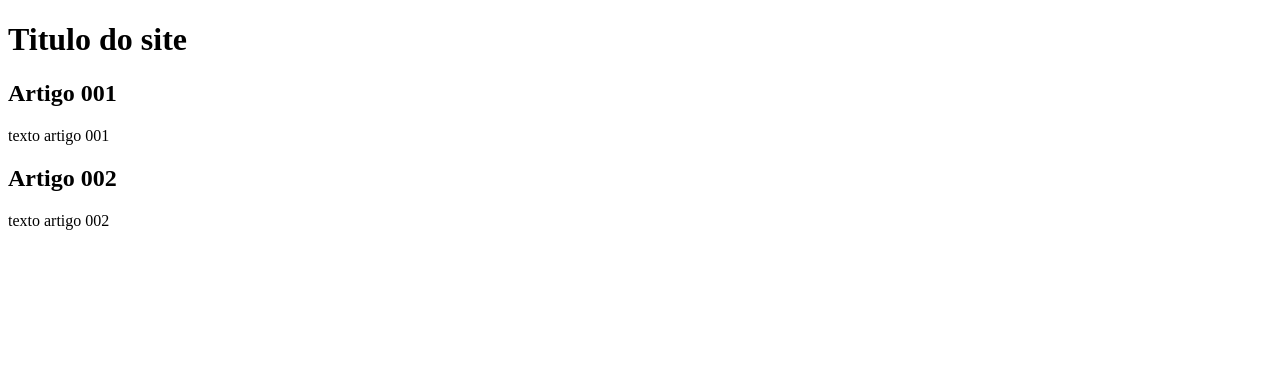
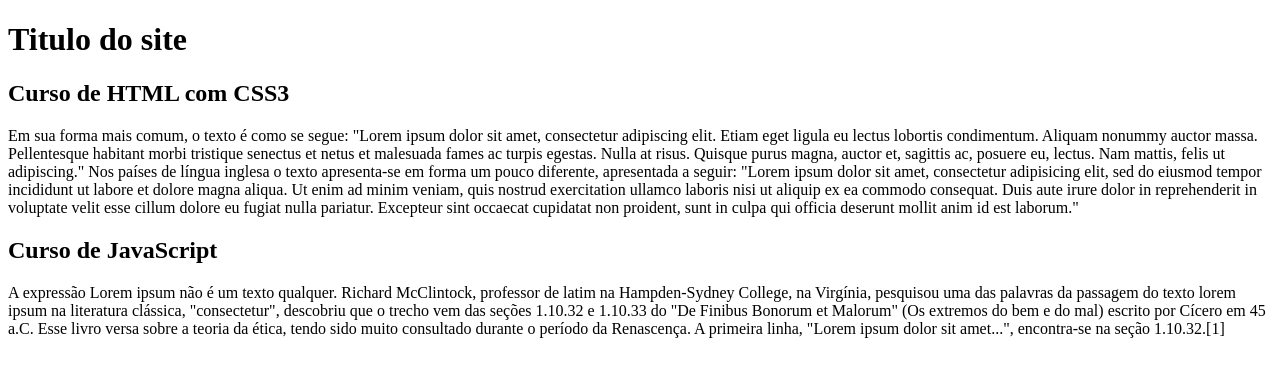
Before and after one commit to diornellas/hotsite, a plain HTML site: page index.html in a window 1280 px wide. Drawn offline with Linux system fonts and the light colour scheme.

Commit message:
comecei a escrever o conteúdo

```diff
--- a/index.html
+++ b/index.html
@@ -10,12 +10,18 @@
 			<h1>Titulo do site</h1>
 		</header>
 		<section>
-			<h2>Artigo 001</h2>
-			<p>texto artigo 001</p>
+			<h2>Curso de HTML com CSS3</h2>
+
+			<p>Em sua forma mais comum, o texto é como se segue:
+              "Lorem ipsum dolor sit amet, consectetur adipiscing elit. Etiam eget ligula eu lectus lobortis condimentum. Aliquam nonummy auctor massa. Pellentesque habitant morbi tristique senectus et netus et malesuada fames ac turpis egestas. Nulla at risus. Quisque purus magna, auctor et, sagittis ac, posuere eu, lectus. Nam mattis, felis ut adipiscing."
+              Nos países de língua inglesa o texto apresenta-se em forma um pouco diferente, apresentada a seguir:
+              "Lorem ipsum dolor sit amet, consectetur adipisicing elit, sed do eiusmod tempor incididunt ut labore et dolore magna aliqua. Ut enim ad minim veniam, quis nostrud exercitation ullamco laboris nisi ut aliquip ex ea commodo consequat. Duis aute irure dolor in reprehenderit in voluptate velit esse cillum dolore eu fugiat nulla pariatur. Excepteur sint occaecat cupidatat non proident, sunt in culpa qui officia deserunt mollit anim id est laborum."</p>
+
 		</section>
 		<section>
-			<h2>Artigo 002</h2>
-			<p>texto artigo 002</p>
+			<h2>Curso de JavaScript</h2>
+
+			<p>A expressão Lorem ipsum não é um texto qualquer. Richard McClintock, professor de latim na Hampden-Sydney College, na Virgínia, pesquisou uma das palavras da passagem do texto lorem ipsum na literatura clássica, "consectetur", descobriu que o trecho vem das seções 1.10.32 e 1.10.33 do "De Finibus Bonorum et Malorum" (Os extremos do bem e do mal) escrito por Cícero em 45 a.C. Esse livro versa sobre a teoria da ética, tendo sido muito consultado durante o período da Renascença. A primeira linha, "Lorem ipsum dolor sit amet...", encontra-se na seção 1.10.32.[1]</p>
 		</section>
 	</main>
 </body>
```
